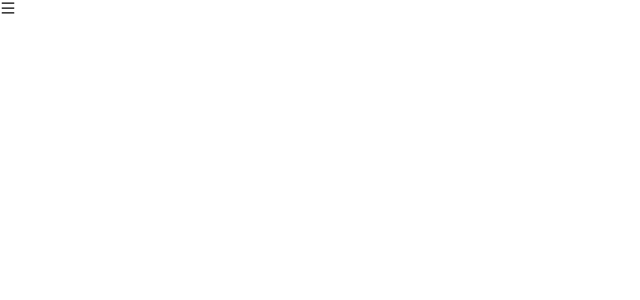
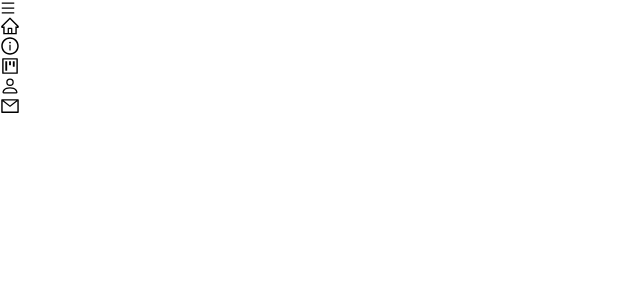
Before and after one commit to dterceroparker/doribel-react-portfolio, a React (Vite) app: page / in a window 1280 px wide. Shown: the top 300 px of the page, without its empty margins (0-640 px from the left). Built offline with nearby package versions, Linux system fonts and the light colour scheme.

Commit message:
update a tags href

```diff
--- a/src/components/Sidenav/Sidenav.jsx
+++ b/src/components/Sidenav/Sidenav.jsx
@@ -25,12 +25,12 @@
               <AiOutlineHome size={20}/>
               <span className='pl-14'>Home</span>
             </a>
-            <a href="#main"
+            <a href="#about"
             className='w-[75%] flex justify-center items-center rounded-full shadow-lg bg-gray-100 shadow-gray-400 m-2 p-4 cursor-pointer hover:scale-110 ease-in duration-200'>
               <AiOutlineInfoCircle size={20}/>
               <span className='pl-14'>About</span>
             </a>
-            <a href="#main"
+            <a href="#projects"
             className='w-[75%] flex justify-center items-center rounded-full shadow-lg bg-gray-100 shadow-gray-400 m-2 p-4 cursor-pointer hover:scale-110 ease-in duration-200'>
               <AiOutlineProject size={20}/>
               <span className='pl-14'>Projects</span>
@@ -40,7 +40,7 @@
               <BsPerson size={20}/>
               <span className='pl-14'>Resume</span>
             </a>
-            <a href="#main"
+            <a href="#contact"
             className='w-[75%] flex justify-center items-center rounded-full shadow-lg bg-gray-100 shadow-gray-400 m-2 p-4 cursor-pointer hover:scale-110 ease-in duration-200'>
               <AiOutlineMail size={20}/>
               <span className='pl-14'>Contact</span>
@@ -48,11 +48,27 @@
           </div>
         )
         : (
-          <div></div>
-
-        )
-      }
-
+          ''
+        )}
+        <div className='md:block hidden fixed top-[25%] z-10'>
+          <div className='flex flex-col'>
+            <a href="#main" className='rounded-full shadow-lg bg-gray-100 shadow-gray-400 m-2 p-4 cursor-pointer hover:scale-110 ease-in duration-300'>
+              <AiOutlineHome size={20} />
+            </a>
+            <a href="#about" className='rounded-full shadow-lg bg-gray-100 shadow-gray-400 m-2 p-4 cursor-pointer hover:scale-110 ease-in duration-300'>
+              <AiOutlineInfoCircle size={20} />
+            </a>
+            <a href="#projects" className='rounded-full shadow-lg bg-gray-100 shadow-gray-400 m-2 p-4 cursor-pointer hover:scale-110 ease-in duration-300'>
+              <AiOutlineProject size={20} />
+            </a>
+            <a href="#main" className='rounded-full shadow-lg bg-gray-100 shadow-gray-400 m-2 p-4 cursor-pointer hover:scale-110 ease-in duration-300'>
+              <BsPerson size={20} />
+            </a>
+            <a href="#contact" className='rounded-full shadow-lg bg-gray-100 shadow-gray-400 m-2 p-4 cursor-pointer hover:scale-110 ease-in duration-300'>
+              <AiOutlineMail size={20} />
+            </a>
+          </div>
+        </div>
 
 
     </div>
```
